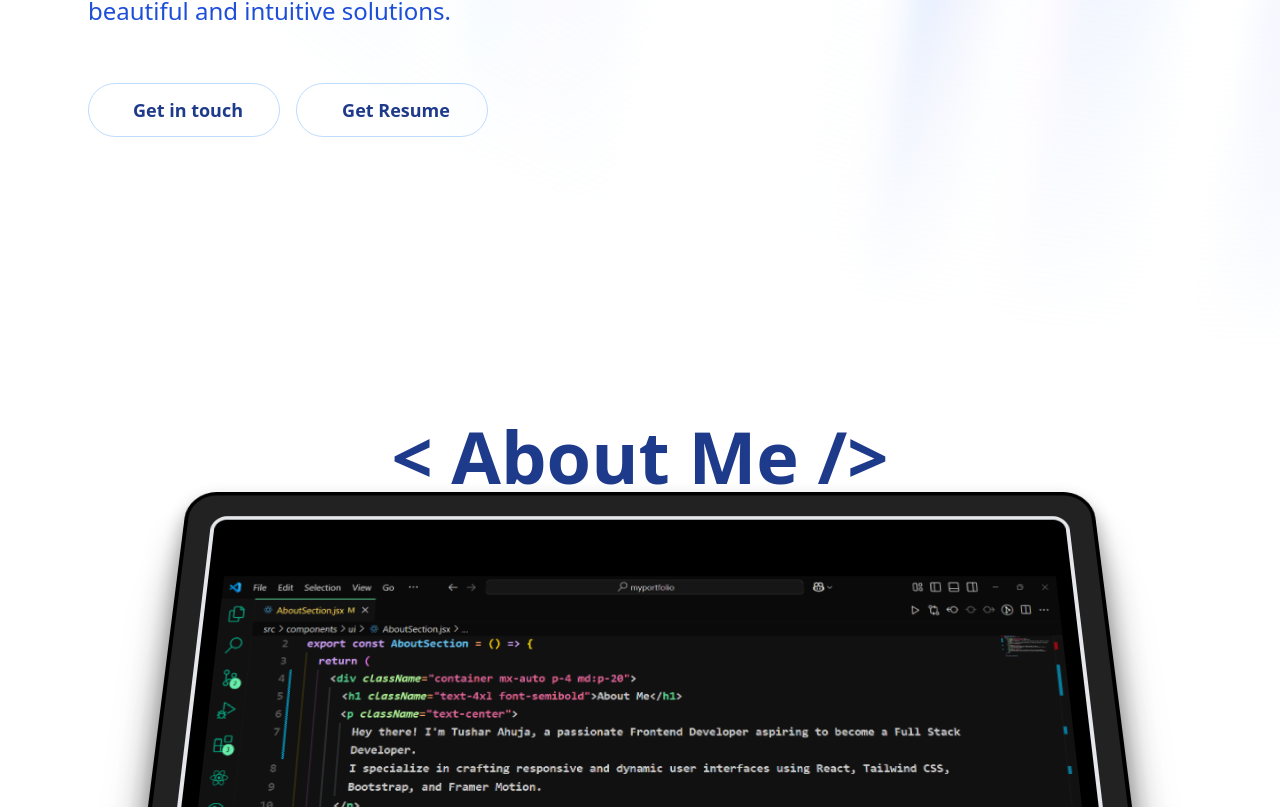
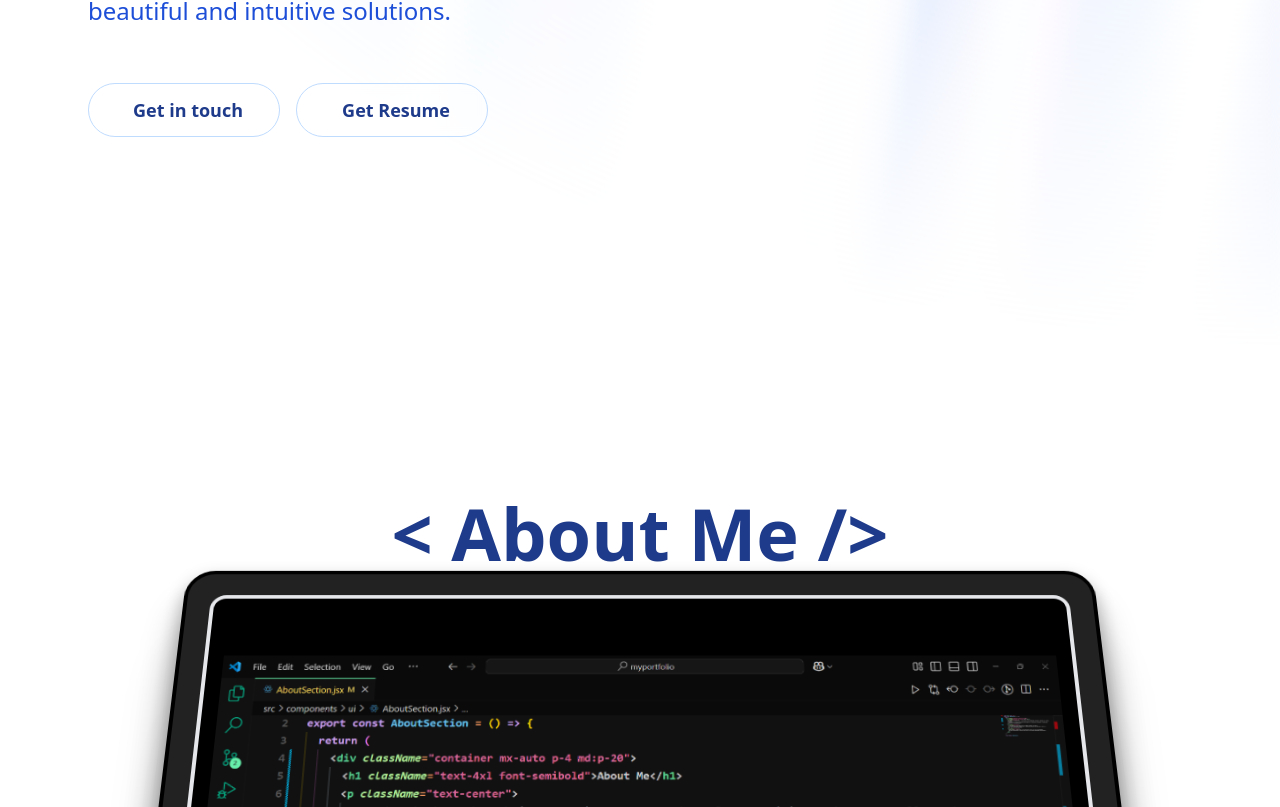
Before and after one commit to tushrahuja/portfolio, a React (Vite) app: page / in a window 1280 px wide. Shown: the part 453-1260 px from the top of the page. Built offline with nearby package versions, Linux system fonts and the light colour scheme.

Commit message:
litte update

```diff
--- a/src/components/ui/AboutContent.jsx
+++ b/src/components/ui/AboutContent.jsx
@@ -5,7 +5,7 @@ import aboutme from '/src/images/aboutme.png';
 
 const AboutContent = () => {
   return (
-    <div className="flex flex-col overflow-hidden">
+    <div id="about" className="flex flex-col overflow-hidden pt-20"> {/* Adjusted padding */}
       <ContainerScroll
         titleComponent={
           <>
--- a/src/components/ui/projects.jsx
+++ b/src/components/ui/projects.jsx
@@ -20,10 +20,10 @@ const Projects = () => {
   return (
     <motion.div
       id="projects"
+      className="pt-20 py-32"
       initial={{ opacity: 0 }}
       whileInView={{ opacity: 1 }}
       transition={{ duration: 0.8 }}
-      className="py-32"
     >
       <div className="w-full">
         <h2 className="text-5xl md:text-6xl font-bold text-blue-900 dark:text-blue-100 mb-3">
--- a/src/components/ui/tubelight-navbar.jsx
+++ b/src/components/ui/tubelight-navbar.jsx
@@ -27,9 +27,9 @@ export function NavBar() {
 
   const handleClick = (name, url) => {
     setActiveTab(name);
-    const element = document.getElementById(name.toLowerCase());
+    const element = document.querySelector(url);
     if (element) {
-      const yOffset = -80; // Adjust this value to align the section properly
+      const yOffset = -100; // Adjust this value to align the section properly
       const y = element.getBoundingClientRect().top + window.pageYOffset + yOffset;
       window.scrollTo({ top: y, behavior: "smooth" });
     }
```
